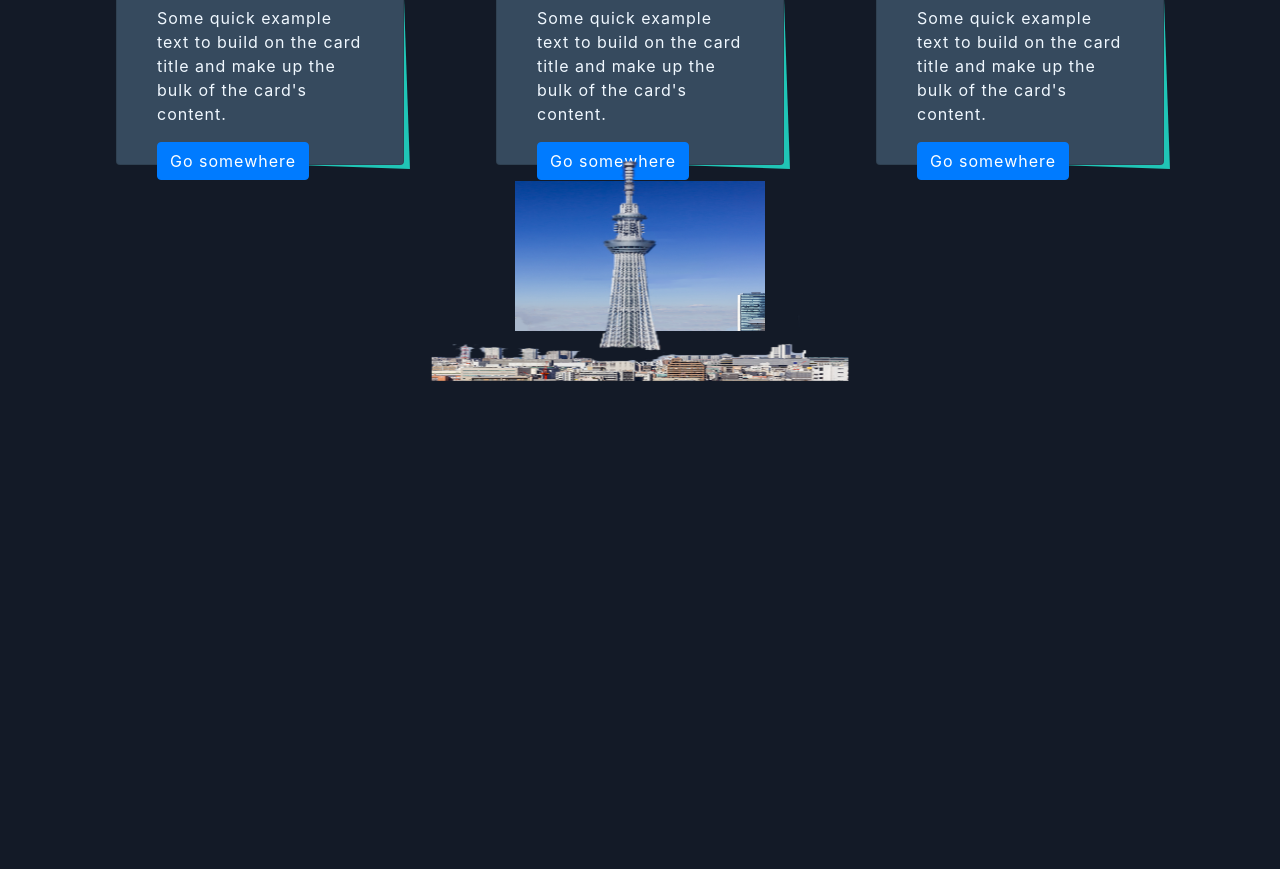
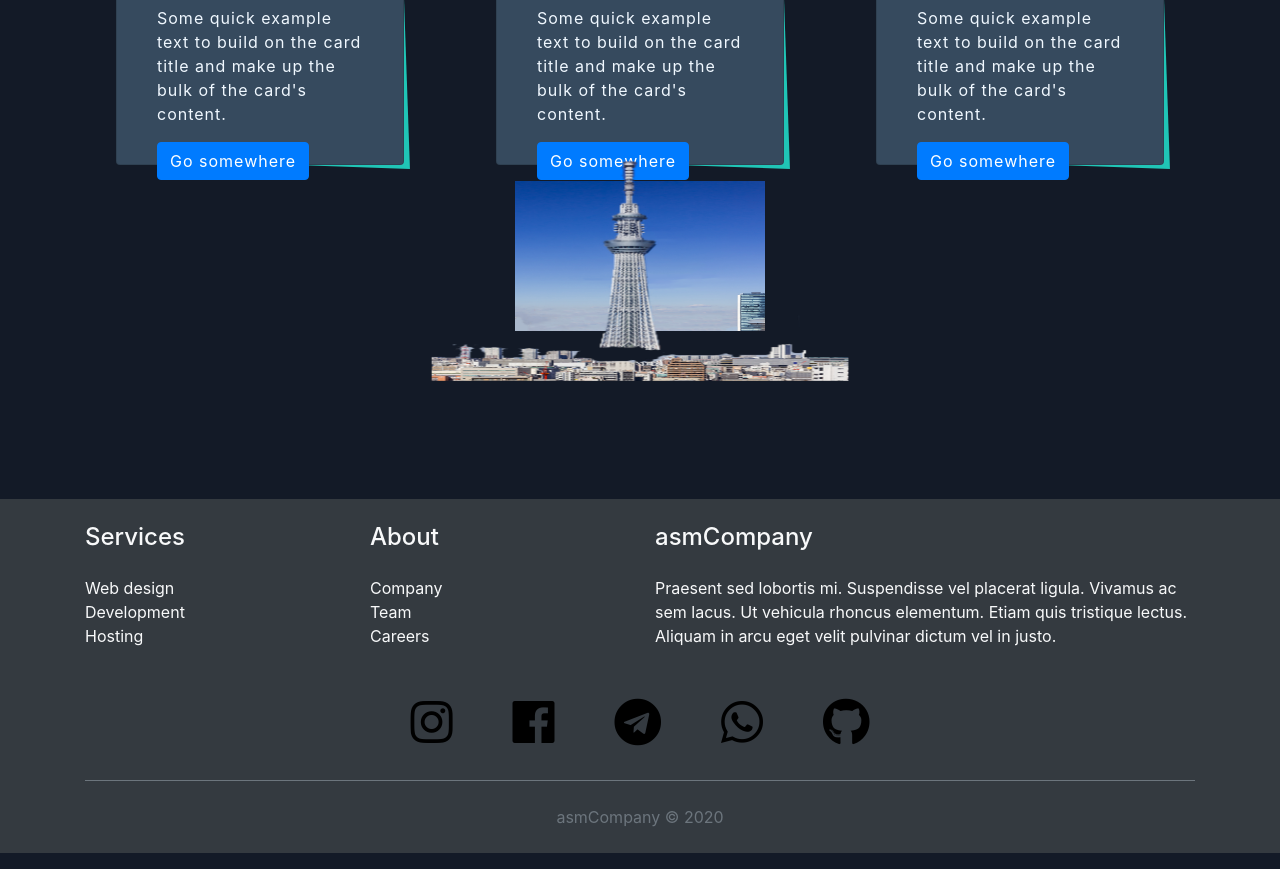
Before and after one commit to mohammadkarimzadeh22/portolio, a plain HTML site: page index.html in a window 1280 px wide. Shown: the part 930-1799 px from the top of the page. Before the commit the page ends 1429 px from the top, so only its background shows below. Drawn offline with nearby package versions, Linux system fonts and the light colour scheme.

Commit message:
Update index.html
new html

```diff
--- a/index.html
+++ b/index.html
@@ -8,6 +8,7 @@
     <!-- Bootstrap CSS -->
     <link rel="stylesheet" href="https://stackpath.bootstrapcdn.com/bootstrap/4.5.2/css/bootstrap.min.css" integrity="sha384-JcKb8q3iqJ61gNV9KGb8thSsNjpSL0n8PARn9HuZOnIxN0hoP+VmmDGMN5t9UJ0Z" crossorigin="anonymous">
     <link rel="stylesheet" href="main.css">
+    <link rel="stylesheet" href="https://use.fontawesome.com/releases/v5.4.1/css/all.css">
     <title>Hello, world!</title>
   </head>
   <body>
@@ -16,7 +17,7 @@
 
 
 
-     <nav class="navbar nav-sia navbar-expand-lg navbar-light bg-light ">
+     <nav class="navbar navbar-expand-lg navbar-dark bg-dark ">
       <a class="navbar-brand" href="#">Navbar</a>
       <button class="navbar-toggler" type="button" data-toggle="collapse" data-target="#navbarSupportedContent" aria-controls="navbarSupportedContent" aria-expanded="false" aria-label="Toggle navigation">
         <span class="navbar-toggler-icon"></span>
@@ -28,7 +29,7 @@
             <a class="nav-link" href="#">Home <span class="sr-only">(current)</span></a>
           </li>
           <li class="nav-item">
-            <a class="nav-link" href="#">Link</a>
+            <a class="nav-link" href="login.html">Login</a>
           </li>
           <li class="nav-item dropdown">
             <a class="nav-link dropdown-toggle" href="#" id="navbarDropdown" role="button" data-toggle="dropdown" aria-haspopup="true" aria-expanded="false">
@@ -54,10 +55,16 @@
 
 
 <!-- ax sabet -->
+<div class="container-fluid col-sm-auto col-md-auto">
   <div class="tasvir">
-    <p class="parag">Hello World</p>
+    <p class="parag mern">
+      <span>B</span>
+      <span>O</span>
+      <span>R</span>
+      <span>O</span>
+  </p>
   </div>
-
+</div>
 
 
 <!-- matn moteharek -->
@@ -107,7 +114,7 @@
 
 </div> -->
 
-<div class="container">
+<div class="container col-md-auto col-sm-auto mx-auto">
   <div class="box mx-auto" data-title>
     <img class="img1" src="imggg/sky.png" alt="">
     <img class="img2" src="imggg/tower.png" alt="">
@@ -122,29 +129,70 @@
 <br>
 <br>
 <br>
-<!-- login -->
-<!-- <div class="container">
-<div class="login-box">
-  <h2>Login</h2>
-  <form>
-    <div class="user-box">
-      <input type="text" name="" required="">
-      <label>Username</label>
+
+
+<!-- footer -->
+<footer class="bg-dark text-light text-center text-md-left ">
+	<div class="container">
+		<div class="row pt-4">
+			<div class="col-sm-6 col-md-3 pb-4">
+				<h4 class="mb-4">
+					Services
+				</h4>
+				<ul class="list-unstyled">
+					<li>
+						<a href="#" class="text-light">Web design</a>
+					</li>
+					<li>
+						<a href="#" class="text-light">Development</a>
+					</li>
+					<li>
+						<a href="#" class="text-light">Hosting</a>
+					</li>
+				</ul>
+			</div>
+			<div class="col-sm-6 col-md-3 pb-4">
+				<h4 class="mb-4">
+					About
+				</h4>
+				<ul class="list-unstyled">
+					<li>
+						<a href="#" class="text-light">Company</a>
+					</li>
+					<li>
+						<a href="#" class="text-light">Team</a>
+					</li>
+					<li>
+						<a href="#" class="text-light">Careers</a>
+					</li>
+				</ul>
+			</div>
+			<div class="col-md-6 pb-4">
+				<h4 class="mb-4">
+					asmCompany
+				</h4>
+				<p>
+					Praesent sed lobortis mi. Suspendisse vel placerat ligula. Vivamus ac sem lacus. Ut vehicula rhoncus elementum. Etiam quis tristique lectus. Aliquam in arcu eget velit pulvinar dictum vel in justo.
+				</p>
+			</div>
+		</div>
+		<div class="col d-flex justify-content-center mb-4 soci">
+
+      <i class="fab fa-instagram fa-3x"></i>
+      <i class="fab fa-facebook fa-3x"></i>
+      <i class="fab fa-telegram fa-3x"></i>
+      <i class="fab fa-whatsapp fa-3x"></i>
+      <i class="fab fa-github fa-3x"></i>
+
+
     </div>
-    <div class="user-box">
-      <input type="password" name="" required="">
-      <label>Password</label>
-    </div>
-    <a href="#">
-      <span></span>
-      <span></span>
-      <span></span>
-      <span></span>
-      Submit
-    </a>
-  </form>
-</div>
-</div>  -->
+		<p class="text-center text-secondary border-top border-secondary py-4">
+			asmCompany © 2020
+		</p>
+	</div>
+</footer>
+
+
 
 
 <script type="text/javascript" src="vanila-title.js"></script>
```
